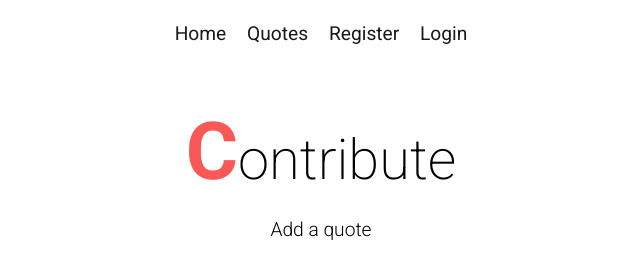
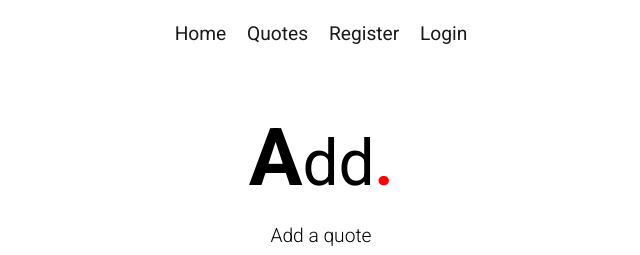
Before and after one commit to fanerotim/Quotes, a React (Vite) app in the folder client/vite-project/: page /quotes/add-quote in a window 1280 px wide. Shown: the top 255 px of the page, without its empty margins (319-959 px from the left). Built offline with nearby package versions, Linux system fonts and the light colour scheme; no server answers.

Commit message:
adding identical styles on pages with forms for consistency purposes

```diff
--- a/client/vite-project/src/components/add-quote/AddQuote.jsx
+++ b/client/vite-project/src/components/add-quote/AddQuote.jsx
@@ -18,7 +18,7 @@ const AddQuote = () => {
         <div className={styles.add__form__container}>
 
             <div className={styles.add__form__text}>
-                <h1 className={styles.add__form__text__heading}>Contribute</h1>
+                <h1 className={styles.add__form__text__heading}>Add</h1>
                 <p className={styles.add__form__text__subheading}>Add a quote</p>
             </div>
 
--- a/client/vite-project/src/components/add-quote/AddQuote.module.scss
+++ b/client/vite-project/src/components/add-quote/AddQuote.module.scss
@@ -17,15 +17,20 @@
     justify-items: center;
 
     &__heading {
-        font-size: 3.5rem;
-        font-weight: 200;
+        font-size: 4rem;
+        font-weight: 400;
         margin-bottom: 0;
-    }
 
-    &__heading::first-letter {
-        color: rgb(250, 87, 87);
-        font-size: 5rem;
-        font-weight: bold;
+        &::after {
+            content: '.';
+            color: red;
+            font-weight: bold;
+        }
+
+        &::first-letter {
+            font-size: 5rem;
+            font-weight: bold;
+        }
     }
 
     &__subheading {
--- a/client/vite-project/src/components/edit-quote/EditQuote.jsx
+++ b/client/vite-project/src/components/edit-quote/EditQuote.jsx
@@ -31,7 +31,7 @@ const EditQuote = () => {
                 <h1
                     className={styles.edit__form__text__container__heading}
                 >
-                    Edit quote
+                    Edit
                 </h1>
             </div>
 
--- a/client/vite-project/src/components/edit-quote/EditQuote.module.scss
+++ b/client/vite-project/src/components/edit-quote/EditQuote.module.scss
@@ -27,14 +27,19 @@
     justify-self: center;
 
     &__heading {
-        font-size: 3.5rem;
-        font-weight: 200;
+        font-size: 4rem;
+        font-weight: 400;
         margin: 0;
+
+        &::after {
+            content: '.';
+            color: red;
+            font-weight: bold;
+        }
 
     }
 
     &__heading::first-letter {
-        color: rgb(250, 87, 87);
         font-size: 5rem;
         font-weight: bold;
     }
--- a/client/vite-project/src/components/login/Login.module.scss
+++ b/client/vite-project/src/components/login/Login.module.scss
@@ -21,10 +21,17 @@
 
 .login__form__main__heading {
     font-size: 4rem;
+    font-weight: 400;
 
     &::after {
         content: '.';
         color: red;
+        font-weight: bold;
+    }
+
+    &::first-letter {
+        font-size: 5rem;
+        font-weight: bold;
     }
 }
 
--- a/client/vite-project/src/components/register/Register.module.scss
+++ b/client/vite-project/src/components/register/Register.module.scss
@@ -21,10 +21,17 @@
 
 .register__form__main__heading {
     font-size: 4rem;
+    font-weight: 400;
 
     &::after {
         content: '.';
         color: red;
+        font-weight: bold;
+    }
+
+    &::first-letter {
+        font-size: 5rem;
+        font-weight: bold;
     }
 }
 
```
